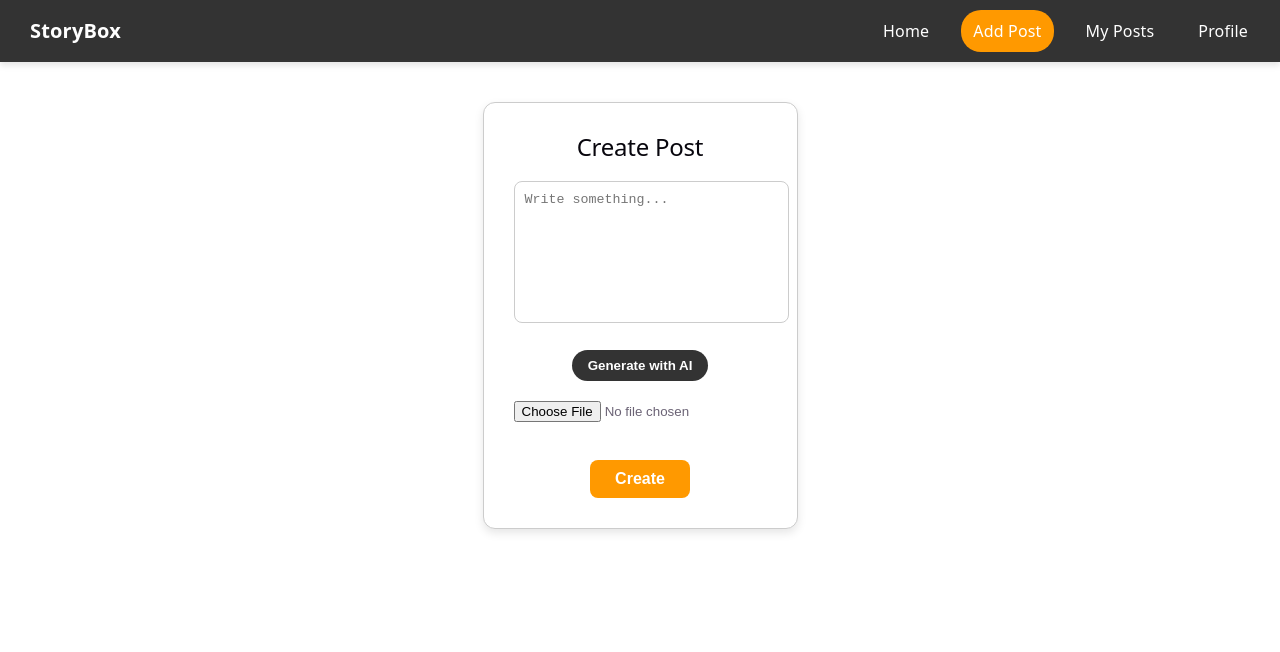
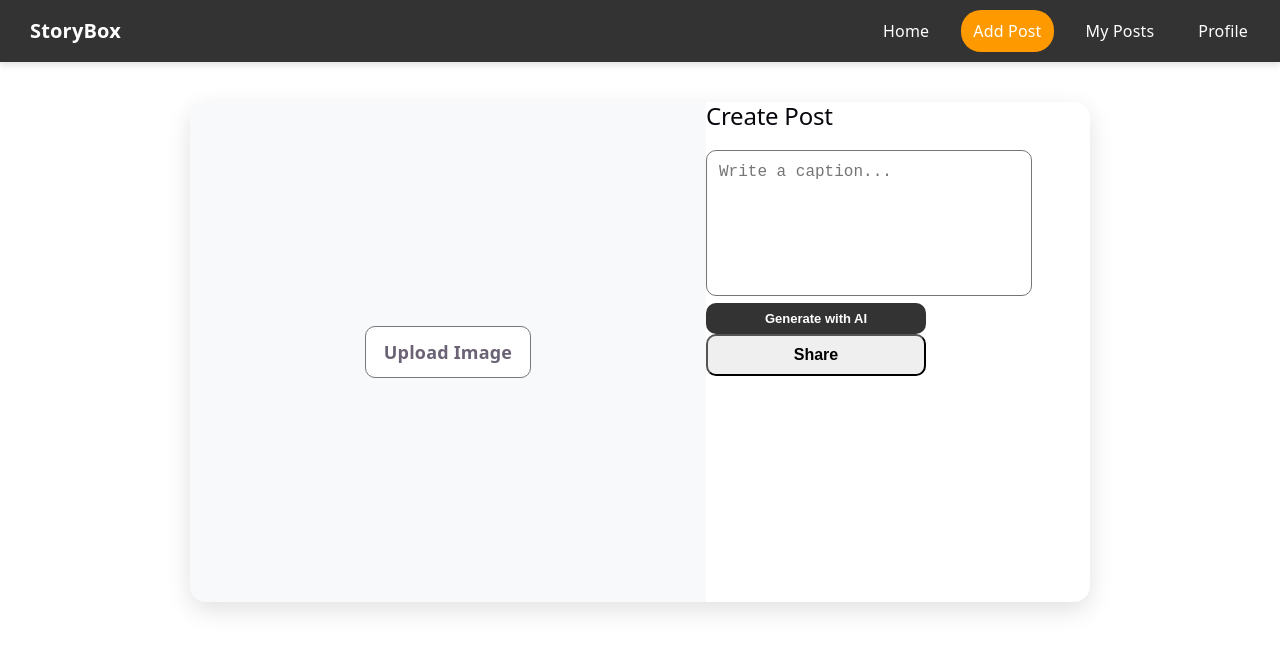
Before and after one commit to Aylin-cs/storybox, a React (Vite) app in the folder frontend/: page /add-post in a window 1280 px wide. Shown: the top 652 px of the page. Built offline with nearby package versions, Linux system fonts and the light colour scheme; no server answers.

Commit message:
Improve profile and edit profile UI

```diff
--- /dev/null
+++ b/frontend/src/components/ImageUploader.tsx
@@ -0,0 +1,94 @@
+import type { FC } from "react";
+
+type ImageUploaderProps = {
+  previewImage: string | null;
+  setPreviewImage: (image: string | null) => void;
+  setImage: (image: File | null) => void;
+};
+
+const ImageUploader: FC<ImageUploaderProps> = ({
+  previewImage,
+  setPreviewImage,
+  setImage,
+}) => {
+  return (
+    <div
+      style={{
+        width: "60%",
+        height: "500px",
+        borderRadius: "16px 0 0 16px",
+        overflow: "hidden",
+        backgroundColor: "#f8f9fa",
+        display: "flex",
+        alignItems: "center",
+        justifyContent: "center",
+        flexDirection: "column",
+        position: "relative",
+      }}
+    >
+      {previewImage ? (
+        <>
+          <img
+            src={previewImage}
+            alt="preview"
+            style={{
+              width: "100%",
+              height: "100%",
+              objectFit: "cover",
+            }}
+          />
+
+          <button
+            onClick={() => {
+              setImage(null);
+              setPreviewImage(null);
+            }}
+            style={{
+              position: "absolute",
+              top: "10px",
+              right: "10px",
+              backgroundColor: "red",
+              color: "white",
+              border: "none",
+              borderRadius: "50%",
+              width: "30px",
+              height: "30px",
+              cursor: "pointer",
+              fontWeight: "bold",
+            }}
+          >
+            X
+          </button>
+        </>
+      ) : (
+        <label
+          style={{
+            padding: "12px 18px",
+            border: "1px solid #777",
+            borderRadius: "10px",
+            cursor: "pointer",
+            backgroundColor: "white",
+            fontWeight: "bold",
+          }}
+        >
+          Upload Image
+          <input
+            type="file"
+            accept="image/*"
+            style={{ display: "none" }}
+            onChange={(e) => {
+              const file = e.target.files?.[0] || null;
+              setImage(file);
+
+              if (file) {
+                setPreviewImage(URL.createObjectURL(file));
+              }
+            }}
+          />
+        </label>
+      )}
+    </div>
+  );
+};
+
+export default ImageUploader;
--- /dev/null
+++ b/frontend/src/components/PostForm.tsx
@@ -0,0 +1,99 @@
+import type { FC } from "react";
+
+type PostFormProps = {
+  content: string;
+  setContent: (content: string) => void;
+  handleGenerateAI: () => void;
+  handleCreate: () => void;
+  loadingAI: boolean;
+};
+
+const PostForm: FC<PostFormProps> = ({
+  content,
+  setContent,
+  handleGenerateAI,
+  handleCreate,
+  loadingAI,
+}) => {
+  return (
+    <div
+      className="p-4 d-flex flex-column"
+      style={{
+        width: "40%",
+        paddingRight: "40px",
+        alignItems: "flex-end",
+      }}
+    >
+      <h2
+        style={{
+          marginBottom: "20px",
+          width: "300px",
+          textAlign: "left",
+          paddingLeft: "0px",
+        }}
+      >
+        Create Post
+      </h2>
+
+      <textarea
+        className="form-control border-0 shadow-sm"
+        placeholder="Write a caption..."
+        value={content}
+        onChange={(e) => setContent(e.target.value)}
+        rows={4}
+        style={{
+          width: "300px",
+          minHeight: "120px",
+          resize: "none",
+          fontSize: "16px",
+          padding: "12px",
+          borderRadius: "10px",
+        }}
+      />
+
+      <div
+        className="d-grid gap-2 mt-3"
+        style={{
+          width: "220px",
+          marginRight: "80px",
+        }}
+      >
+        <button
+          type="button"
+          onClick={handleGenerateAI}
+          disabled={loadingAI}
+          style={{
+            fontSize: "13px",
+            fontWeight: "bold",
+            padding: "8px",
+            borderRadius: "10px",
+            width: "100%",
+            backgroundColor: "#333",
+            color: "white",
+            border: "none",
+            cursor: "pointer",
+          }}
+        >
+          {loadingAI ? "Generating..." : "Generate with AI"}
+        </button>
+
+        <button
+          type="button"
+          onClick={handleCreate}
+          className="btn btn-primary shadow-sm"
+          style={{
+            fontSize: "16px",
+            fontWeight: "bold",
+            padding: "10px",
+            borderRadius: "10px",
+            width: "100%",
+          }}
+        >
+          Share
+        </button>
+      </div>
+    </div>
+  );
+};
+
+export default PostForm;
--- /dev/null
+++ b/frontend/src/components/UserProfileHeader.tsx
@@ -0,0 +1,70 @@
+import { Link } from "react-router-dom";
+import LogoutButton from "./LogoutButton";
+import { type User } from "../services/user-service";
+
+type Props = {
+  user: User;
+  profileImage: string;
+};
+
+const UserProfileHeader = ({ user, profileImage }: Props) => {
+  return (
+    <div
+      style={{
+        display: "flex",
+        alignItems: "center",
+        justifyContent: "space-between",
+        marginBottom: "35px",
+        position: "relative",
+        maxWidth: "650px",
+        marginLeft: "0",
+      }}
+    >
+      <div style={{ display: "flex", alignItems: "center", width: "100%" }}>
+        <img
+          src={profileImage}
+          alt="profile"
+          onError={(e) => {
+            e.currentTarget.src =
+              "https://cdn-icons-png.flaticon.com/512/847/847969.png";
+          }}
+          style={{
+            width: "120px",
+            height: "120px",
+            borderRadius: "50%",
+            objectFit: "cover",
+            marginRight: "20px",
+            border: "3px solid #ddd",
+          }}
+        />
+
+        <div>
+          <h2 style={{ marginBottom: "8px" }}>{user.userName}</h2>
+
+          <p style={{ color: "#666", marginBottom: "12px" }}>{user.email}</p>
+
+          <Link
+            to="/edit-profile"
+            style={{
+              display: "inline-block",
+              padding: "8px 16px",
+              borderRadius: "6px",
+              backgroundColor: "#222",
+              color: "white",
+              textDecoration: "none",
+              fontWeight: "bold",
+            }}
+          >
+            Edit Profile
+          </Link>
+        </div>
+      </div>
+
+      <div style={{ marginLeft: "80px", marginTop: "-30px" }}>
+        <LogoutButton />
+      </div>
+    </div>
+  );
+};
+
+export default UserProfileHeader;
--- a/frontend/src/pages/AddPostPage.tsx
+++ b/frontend/src/pages/AddPostPage.tsx
@@ -2,16 +2,19 @@ import { useState } from "react";
 import postService from "../services/post-service";
 import { useNavigate } from "react-router-dom";
 import { generateCaption } from "../services/ai-service";
+import ImageUploader from "../components/ImageUploader";
+import PostForm from "../components/PostForm";
 
 const AddPostPage = () => {
   const [content, setContent] = useState("");
   const [image, setImage] = useState<File | null>(null);
+  const [previewImage, setPreviewImage] = useState<string | null>(null);
   const [loadingAI, setLoadingAI] = useState(false);
   const navigate = useNavigate();
 
   const handleCreate = async () => {
     if (!content.trim()) {
-      alert("Content is required");
+      alert("Please add text before creating a post");
       return;
     }
     try {
@@ -45,80 +48,30 @@ const AddPostPage = () => {
   return (
   <div
     style={{
-        maxWidth: "600px",
+      maxWidth: "900px",
+      width: "100%",
       margin: "40px auto",
-        padding: "30px",
-        border: "1px solid #ccc",
-        borderRadius: "12px",
-        boxShadow: "0 4px 10px rgba(0,0,0,0.1)",
-        backgroundColor: "#fff",
-        textAlign: "center",
+      display: "flex",
+      borderRadius: "16px",
+      overflow: "hidden",
+      boxShadow: "0 8px 25px rgba(0,0,0,0.12)",
+      backgroundColor: "white",
+      height: "500px",
     }}
   >
-      <h2 style={{ marginBottom: "20px" }}>Create Post</h2>
-
-      <textarea
-        placeholder="Write something..."
-        value={content}
-        onChange={(e) => setContent(e.target.value)}
-        style={{
-          width: "100%",
-          minHeight: "120px",
-          padding: "10px",
-          borderRadius: "8px",
-          border: "1px solid #ccc",
-          marginBottom: "20px",
-          resize: "none",
-        }}
+    <ImageUploader
+      previewImage={previewImage}
+      setPreviewImage={setPreviewImage}
+      setImage={setImage}
     />
 
-      <br />
-
-      {/* AI bottom */}
-      <button
-        onClick={handleGenerateAI}
-        disabled={loadingAI}
-        style={{
-          padding: "8px 16px",
-          borderRadius: "20px",
-          border: "none",
-          backgroundColor: "#333",
-          color: "white",
-          cursor: "pointer",
-          fontWeight: "bold",
-          marginBottom: "15px",
-        }}
-      >
-        {loadingAI ? "Generating..." : "Generate with AI"}
-      </button>
-
-      <br />
-
-      <div style={{ marginBottom: "12px" }}>
-        <input
-          type="file"
-          accept="image/*"
-          onChange={(e) => setImage(e.target.files?.[0] || null)}
+    <PostForm
+      content={content}
+      setContent={setContent}
+      handleGenerateAI={handleGenerateAI}
+      handleCreate={handleCreate}
+      loadingAI={loadingAI}
     />
-      </div>
-
-      <br />
-
-      <button
-        onClick={handleCreate}
-        style={{
-          padding: "10px 25px",
-          backgroundColor: "#ff9900",
-          color: "white",
-          border: "none",
-          borderRadius: "8px",
-          cursor: "pointer",
-          fontSize: "16px",
-          fontWeight: "bold",
-        }}
-      >
-        Create
-      </button>
   </div>
 );
 };
```
Also changed, not shown: frontend/src/pages/EditProfile.tsx (+61 -10 lines), frontend/src/pages/UserProfile.tsx (+9 -66 lines), 4 other files (tests, documents, lock files or other folders). Lines whose indentation alone changed are shown as unchanged.
